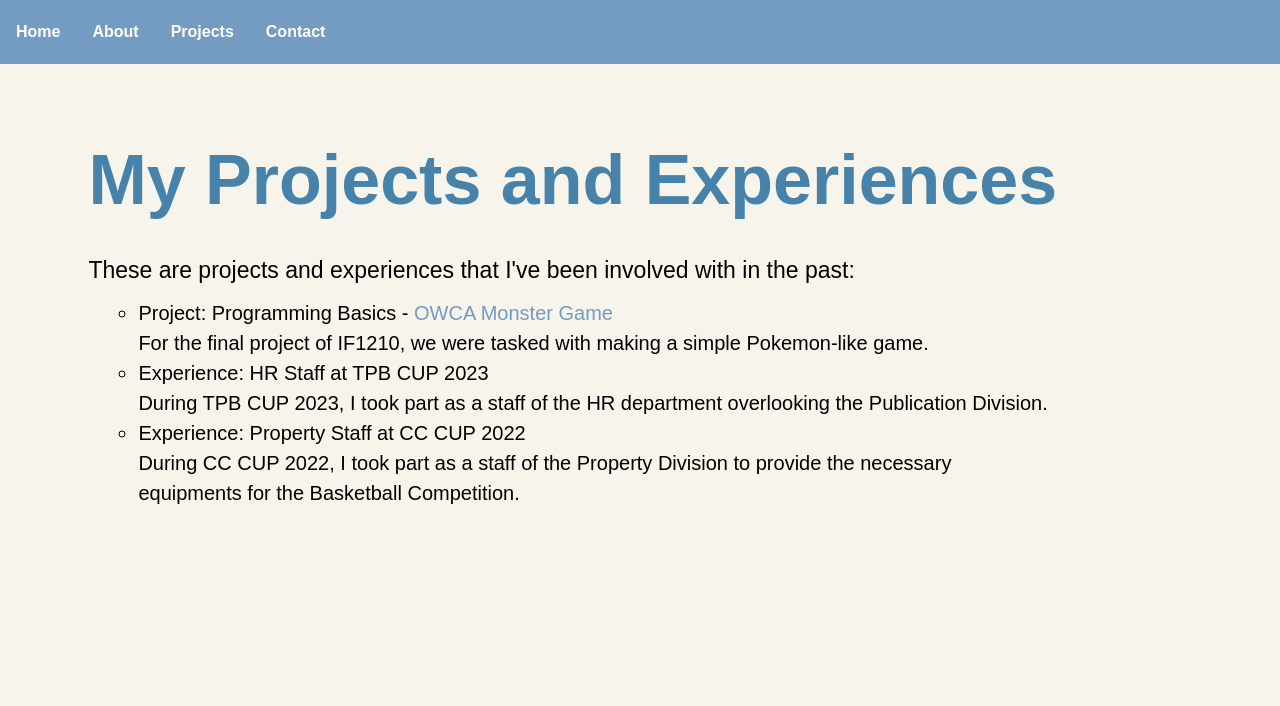
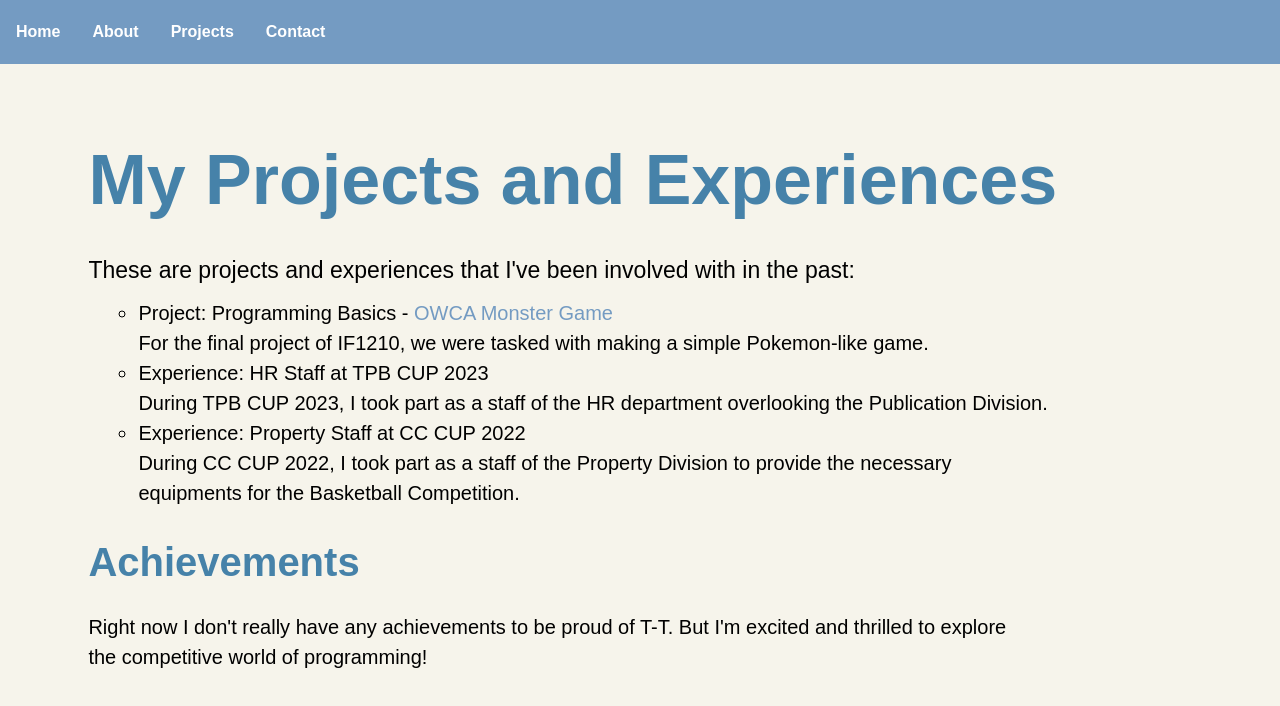
Before and after one commit to TukangLas21/Hands-On, a Next.js app: page /projects in a window 1280 px wide. Shown: the top 706 px of the page. Built offline with nearby package versions, Linux system fonts and the light colour scheme.

Commit message:
feat: added content for projects page

```diff
--- a/app/globals.css
+++ b/app/globals.css
@@ -195,6 +195,15 @@ th, td {
   margin-bottom: 10px;
 }
 
+.text h3 {
+  font-size: 40px;
+  color: #4682A9;
+  margin-bottom: 20px;
+  margin-left: 50px;
+  bottom: 50px;
+  font-weight: bold;
+}
+
 .text p {
   font-size: 20px;
   margin-left: 50px;
--- a/app/projects/page.tsx
+++ b/app/projects/page.tsx
@@ -17,6 +17,15 @@ export default function Projects() {
               equipments for the Basketball Competition.</p>
           </ul>
         </div>
+
+        <br></br>
+
+        <h3>Achievements</h3>
+        <p>
+          Right now I don&apos;t really have any achievements to be proud of T-T. But I&apos;m excited and thrilled to explore
+          <br></br>
+          the competitive world of programming!
+        </p>
       </div>
     );
   }
```
